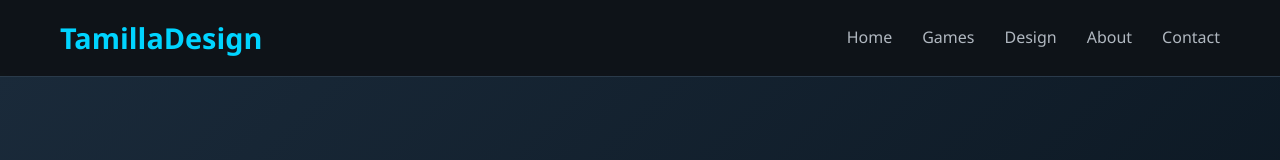
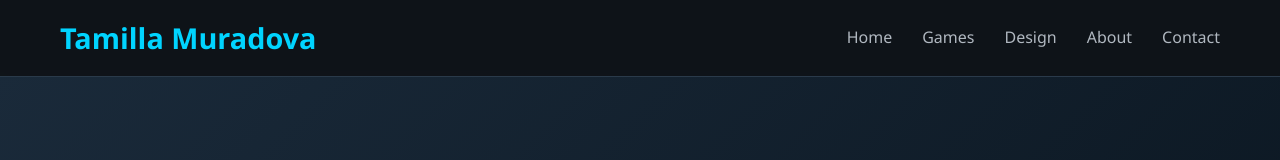
Before and after one commit to tamilladesign/tamilladesign.github.io, a plain HTML site: page index.html in a window 1280 px wide. Shown: the top 160 px of the page. Drawn offline with Linux system fonts and the light colour scheme.

Commit message:
Update index.html

```diff
--- a/index.html
+++ b/index.html
@@ -11,7 +11,7 @@
     <!-- Navigation -->
     <nav>
         <div class="container">
-            <a href="#" class="logo">TamillaDesign</a>
+            <a href="#" class="logo">Tamilla Muradova</a>
             <ul class="nav-links">
                 <li><a href="#home">Home</a></li>
                 <li><a href="#games">Games</a></li>
```
